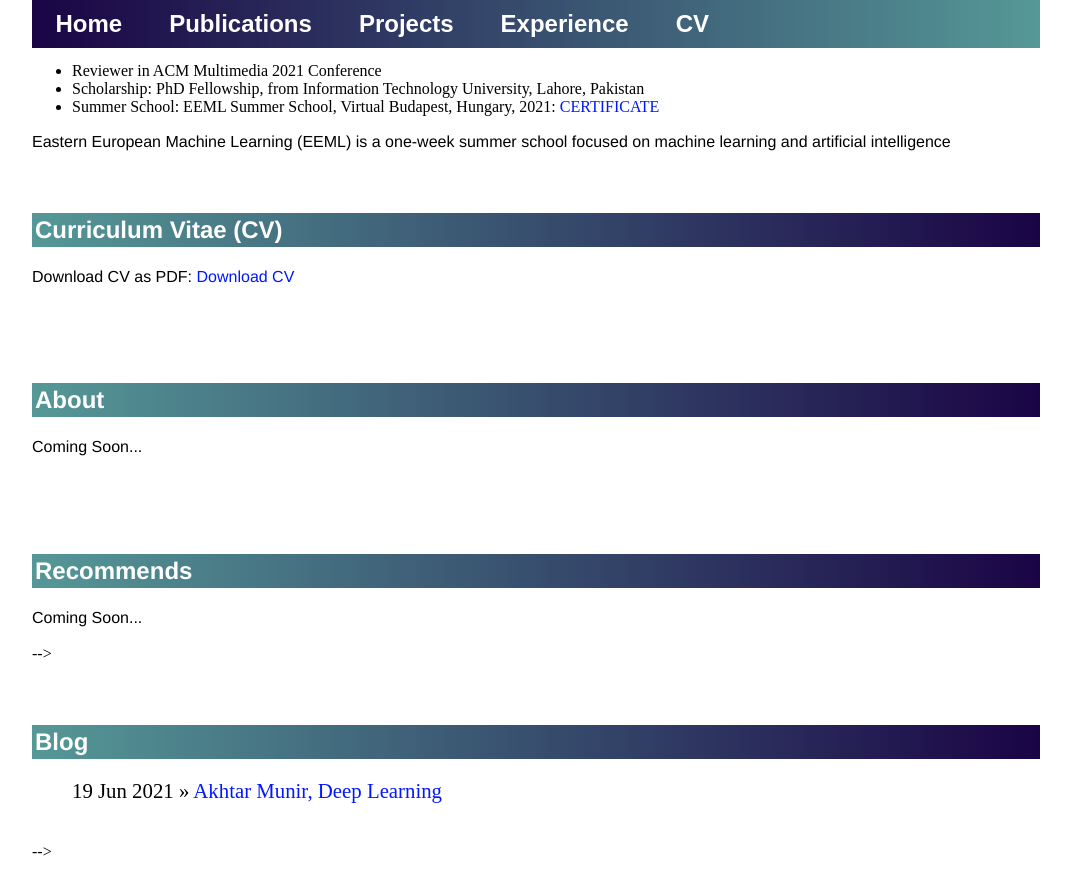
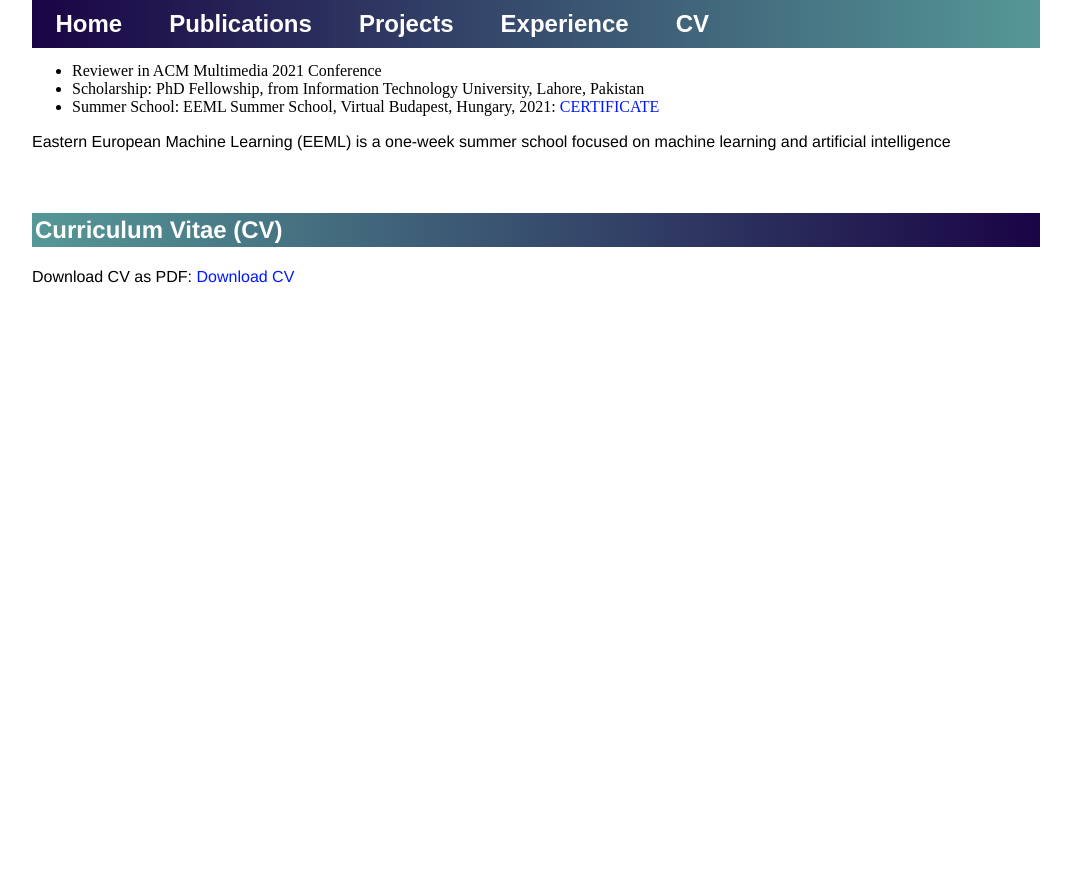
Before and after one commit to akhtarvision/akhtarvision.github.io, a Jekyll site: the page built from index.html, in a window 1280 px wide and 900 px high, scrolled down 2448 px. Shown: the top 895 px of the window, without its empty margins (104-1175 px from the left). Built offline with Jekyll 4.4.1, drawn with Linux system fonts in a browser that asks for light colours; after the commit the page ends 2848 px from its top, so only the background shows below that.

Commit message:
Update index.html

```diff
--- a/index.html
+++ b/index.html
@@ -286,43 +286,10 @@
 
 <td> <br>&nbsp;</td>
 
-<!-- Project -->
-<a id="about" class="anchor"></a>
-<h2>About</h2>
-<table class="imgtable">
-<!-- paper entry-->
-
-<p> Coming Soon... </p>
-
-	</table>
-
-<td> <br>&nbsp;</td>
-
-<!-- <!-- Project -->
-<a id="flinks" class="anchor"></a>
-<h2>Recommends</h2>
-<table class="imgtable">
-<!-- paper entry-->
-
-<p> Coming Soon... </p>
-
-</table> -->
-
-<td> <br>&nbsp;</td>
-
-<!-- <!-- Project -->
-<a id="blog" class="anchor"></a>
-<h2>Blog</h2>
-<table class="imgtable">
-<!-- paper entry-->
-
-<ul class="posts">
-{% for post in site.posts %}
-<li><span>{{ post.date | date_to_string }}</span> » <a href="{{ post.url }}" title="{{ post.title }}">{{ post.title }}</a></li>
-{% endfor %}
-</ul>
-
-
-</table> -->
+<!-- <ul class="posts"> -->
+<!-- {% for post in site.posts %} -->
+<!-- <li><span>{{ post.date | date_to_string }}</span> » <a href="{{ post.url }}" title="{{ post.title }}">{{ post.title }}</a></li> -->
+<!-- {% endfor %} -->
+<!-- </ul> -->
 
 </div><!-- /.blurb -->
```
